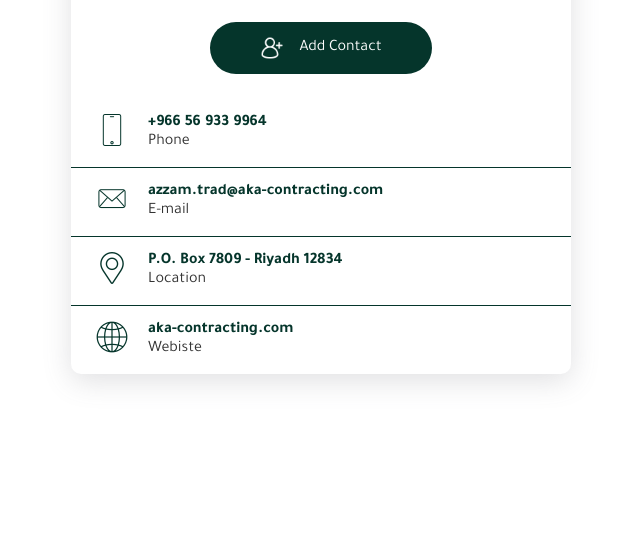
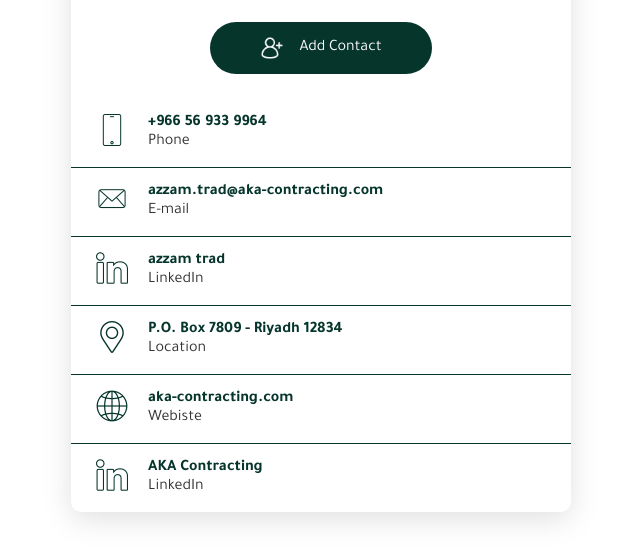
Before and after one commit to Wahed-koudsi2001/link-tree, a plain HTML site: page index.html in a window 1280 px wide. Shown: the part 249-801 px from the top of the page, without its empty margins (319-959 px from the left). Drawn offline with Linux system fonts and the light colour scheme.

Commit message:
Add files via upload

```diff
--- a/index.html
+++ b/index.html
@@ -53,6 +53,13 @@
                     <span class="phonenumber">E-mail</span>
                 </div>
             </a>
+            <a href="https://www.linkedin.com/in/azzam-trad-0100758/" target="_blank" class="box">
+                <img src="icons/linkedin.png" alt="icon">
+                <div>
+                    <span class="number">azzam trad</span>
+                    <span class="phonenumber">LinkedIn</span>
+                </div>
+            </a>
             <a href="https://www.google.com/maps?q=24.68940544128418,46.75919723510742&z=17&hl=en" target="_blank"
                 class="box">
                 <img src="icons/pin.png" alt="icon">
@@ -66,6 +73,13 @@
                 <div>
                     <span class="number">aka-contracting.com</span>
                     <span class="phonenumber">Webiste</span>
+                </div>
+            </a>
+            <a href="https://www.linkedin.com/company/akacontracting/?viewAsMember=true" target="_blank" class="box">
+                <img src="icons/linkedin.png" alt="icon">
+                <div>
+                    <span class="number">AKA Contracting</span>
+                    <span class="phonenumber">LinkedIn</span>
                 </div>
             </a>
         </div>
```
Also changed, not shown: icons/linkedin.png (added).
